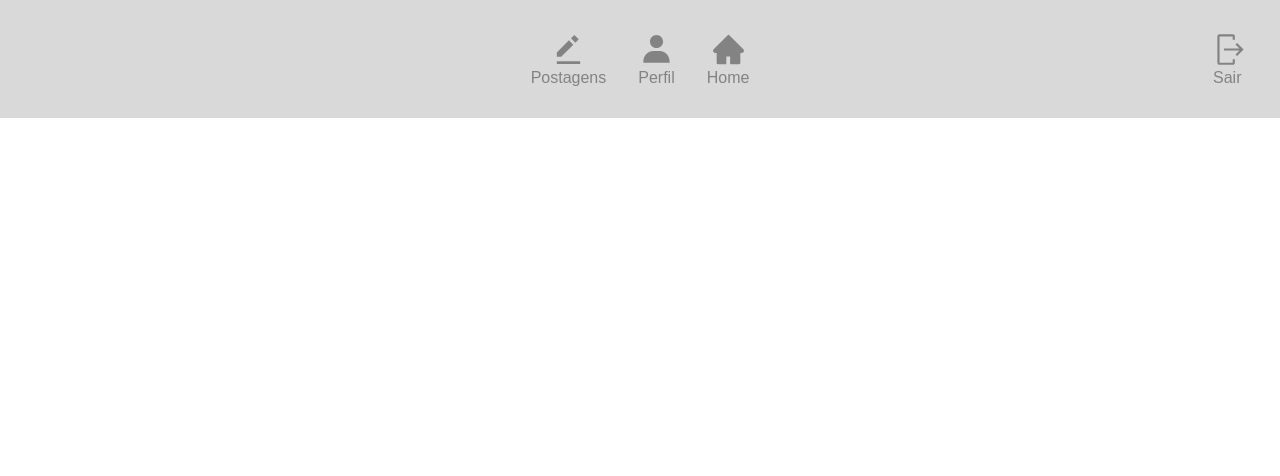
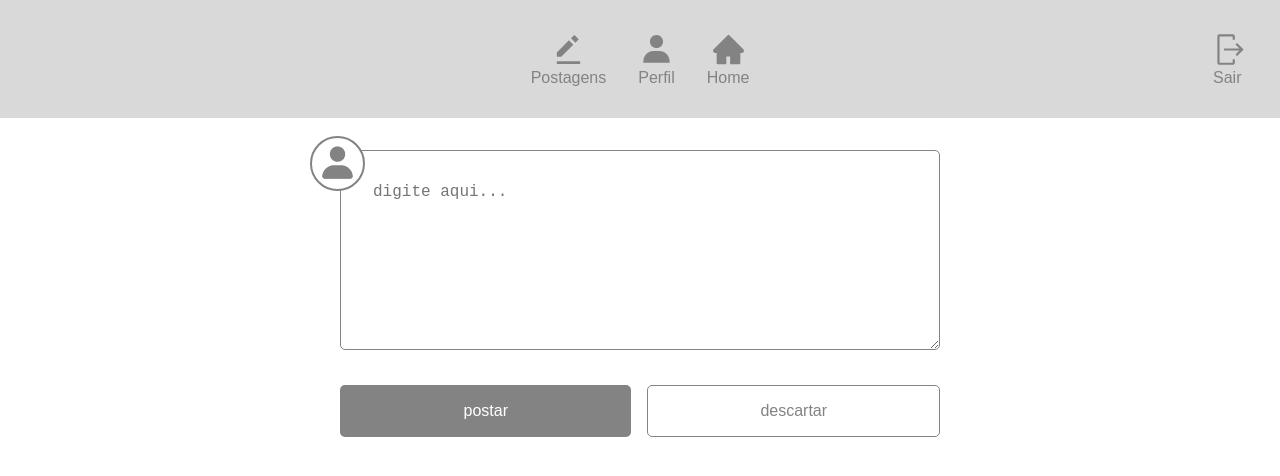
Before and after one commit to JeanLuca999/client, a React (Create React App) app: page /home in a window 1280 px wide. Shown: the top 476 px of the page. Built offline with nearby package versions, Linux system fonts and the light colour scheme; sample sign-in values are in the browser's storage.

Commit message:
feat(pages): initial section in Posts page

```diff
--- a/src/pages/Posts/Posts.js
+++ b/src/pages/Posts/Posts.js
@@ -1,3 +1,44 @@
+//COMPONENTS
+import { CreatePost } from "../../components/CreatePost/CreatePost";
+import { Box } from "../../styles/generics";
+
+//HOOKS
+import { useForm } from "../../hooks";
+import { validateNotEmpty } from "../../helpers";
+import { Error } from "../../styles/form";
+
 export const Posts = () => {
-  return <></>;
+  const [fields, handleChange, onSubmit, validations] = useForm({
+    content: "",
+  });
+  const { content } = fields;
+
+  const handlePostSubmit = () => {};
+
+  const handleValidateForm = () => {
+    return [
+      validations.register("content", validateNotEmpty, "campo obrigatório"),
+    ];
+  };
+
+  const handlePostContentChange = (content) => {
+    handleChange("content", content);
+  };
+
+  const handleSubmit = (event) => {
+    onSubmit(event, handlePostSubmit, handleValidateForm);
+  };
+
+  return (
+    <>
+      <Box margin="2rem 0">
+        <CreatePost
+          onChange={handlePostContentChange}
+          value={content}
+          handleSubmit={handleSubmit}
+          errors={validations?.errors?.content}
+        />
+      </Box>
+    </>
+  );
 };
```
